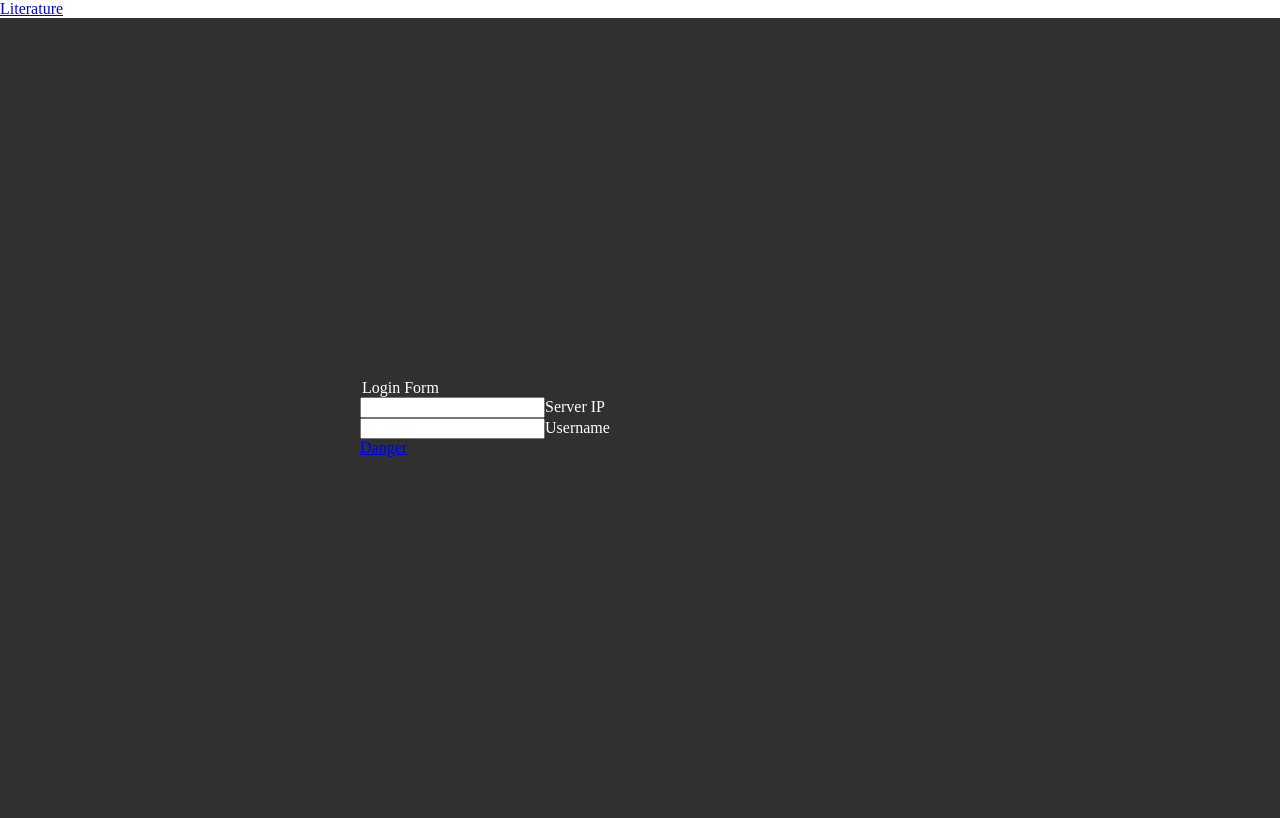
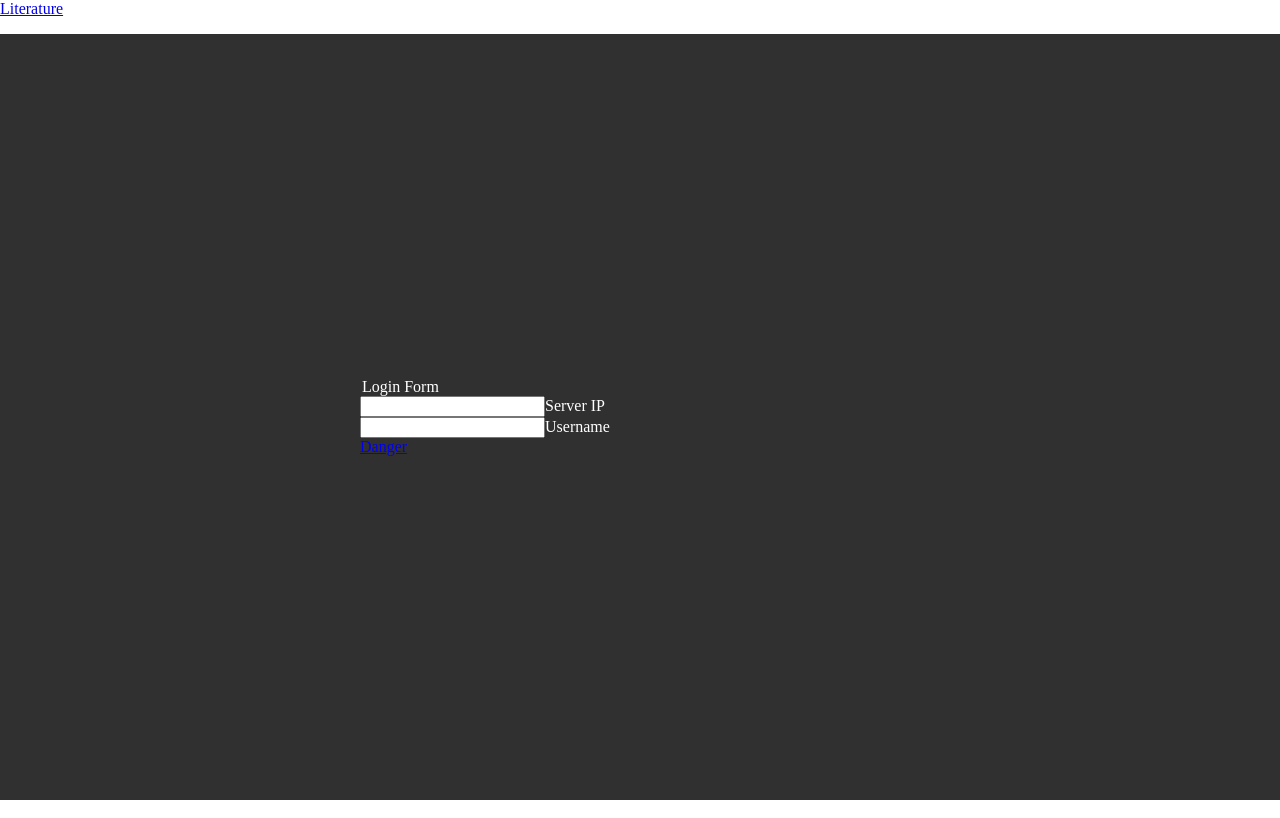
Before and after one commit to deepakhr1999/Recollection, an Angular app in the folder game/: page / in a window 1280 px wide. Built offline with nearby package versions, Linux system fonts and the light colour scheme; what angular-bootstrap-md would draw is missing.

Commit message:
format fixed, two page ready

```diff
--- a/game/src/app/app-routing.module.ts
+++ b/game/src/app/app-routing.module.ts
@@ -1,9 +1,11 @@
 import { NgModule } from '@angular/core'
 import { Routes, RouterModule } from '@angular/router'
 import { HomeComponent } from './home/home.component'
+import { GameComponent } from './game/game.component';
 
 const routes: Routes = [
-  { path: '', component: HomeComponent}
+  { path: '', component: HomeComponent},
+  { path: 'game', component: GameComponent}
 ];
 
 @NgModule({
--- a/game/src/app/app.component.html
+++ b/game/src/app/app.component.html
@@ -1,5 +1,5 @@
+
 <mdb-navbar SideClass="navbar navbar-expand-lg navbar-dark red">
-
   <mdb-navbar-brand>
     <a class="navbar-brand" href="#">
         Literature
@@ -9,6 +9,8 @@
   <links>
       <ul class="navbar-nav mr-auto"></ul>
   </links>
+</mdb-navbar>
 
-</mdb-navbar>
-<router-outlet></router-outlet>
+<div class="content mat-app-background center">
+    <router-outlet></router-outlet>
+</div>
--- a/game/src/app/app.module.ts
+++ b/game/src/app/app.module.ts
@@ -10,11 +10,13 @@ import { AppComponent } from './app.component'
 // import { MatSliderModule } from '@angular/material/slider';
 import { MaterialModule } from './material'
 import { HomeComponent } from './home/home.component'
+import { GameComponent } from './game/game.component'
 
 @NgModule({
   declarations: [
     AppComponent,
-    HomeComponent
+    HomeComponent,
+    GameComponent
   ],
   imports: [
     BrowserModule,
--- /dev/null
+++ b/game/src/app/game/game.component.html
@@ -0,0 +1,4 @@
+<div>
+    <p>Game Works</p>
+
+</div>
--- /dev/null
+++ b/game/src/app/game/game.component.ts
@@ -0,0 +1,15 @@
+import { Component, OnInit } from '@angular/core';
+
+@Component({
+  selector: 'app-game',
+  templateUrl: './game.component.html',
+  styleUrls: ['./game.component.scss']
+})
+export class GameComponent implements OnInit {
+
+  constructor() { }
+
+  ngOnInit(): void {
+  }
+
+}
--- a/game/src/app/home/home.component.html
+++ b/game/src/app/home/home.component.html
@@ -1,4 +1,4 @@
-<div class="mat-app-background center">
+
     <form class="login-form">
         <legend>Login Form</legend>
         <div class="md-form">
@@ -11,4 +11,3 @@
         </div>
         <a href='/game' type="button" mdbBtn color="danger" mdbWavesEffect>Danger</a>
       </form>
-</div>
--- a/game/src/app/home/home.component.scss
+++ b/game/src/app/home/home.component.scss
@@ -1,9 +1,3 @@
-.center{
-    display: flex;
-    justify-content: center;
-    align-items: center;
-}
-
 .login-form{
     width: 35em;
 }
--- a/game/src/styles.scss
+++ b/game/src/styles.scss
@@ -1,7 +1,24 @@
 /* You can add global styles to this file, and also import other style files */
 @import '@angular/material/prebuilt-themes/pink-bluegrey.css';
-*{  margin: 0px; }
+// *{  margin: 0px; }
 
-.mat-app-background{
-    min-height: 100vh;
+html, body {
+  height: 100%;
+  margin: 0;
+
+  app-root{
+    display: flex;
+    flex-flow: column;
+    height: 100vh;
+
+    mdb-navbar { flex: 0 1 auto;}
+    .content { flex: 1 1 auto;}
+  }
 }
+
+
+.center{
+    display: flex;
+    justify-content: center;
+    align-items: center;
+}
```
Also changed, not shown: game/src/app/game/game.component.scss (added), 1 other file (tests, documents, lock files or other folders).
